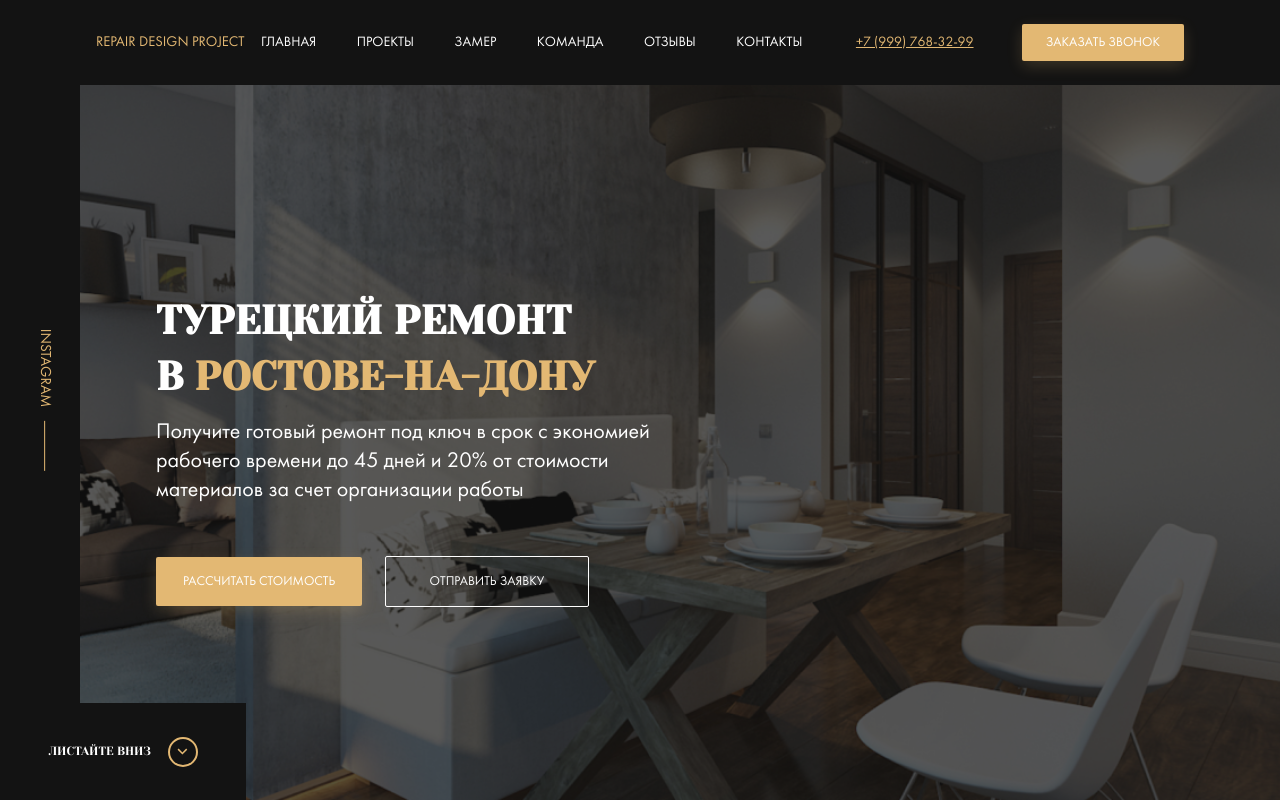
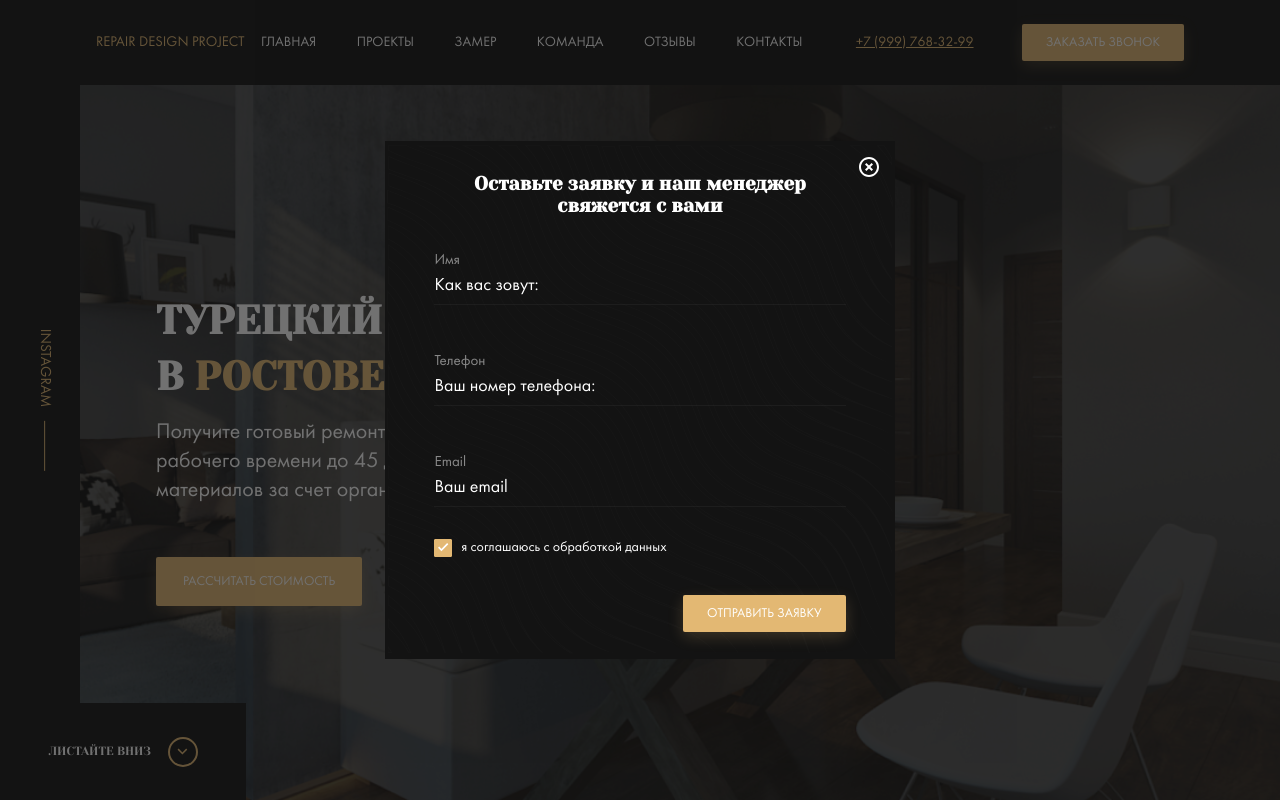
Before and after one commit to Kostya-star/Repairs_site, a website: page index.html in a window 1280 px wide. Shown: the top 800 px of the page. Drawn offline with Linux system fonts and the light colour scheme; files whose address does not match are found by name.

Commit message:
feat:created a modal window

```diff
--- a/index.html
+++ b/index.html
@@ -284,8 +284,34 @@
       </div>
     </section>
   </main>
+  <div class="modal">
+    <div class="modal__dialog">
+      <button class="modal__close"></button>
+      <h3 class="modal__title">Оставьте заявку и наш менеджер свяжется с вами </h3>
+      <form action="#" class="form modal__form">
 
+        <label for="user-name" class="label form__label label--light">Имя</label>
+        <input type="text" class="input form__input modal__input" id="user-name" placeholder="Как вас зовут:">
+
+        <label for="user-phone" class="label form__label label--light">Телефон</label>
+        <input type="tel" class="input form__input modal__input" id="user-phone" placeholder="Ваш номер телефона:">
+
+        <label for="user-email" class="label form__label label--light">Email</label>
+        <input type="email" class="input form__input modal__input" id="user-email" placeholder="Ваш email">
+
+        <div class="policy modal__policy">
+          <input type="checkbox" name="policy-checkbox" id="policy-checkbox" class="policy__checkbox" checked>
+          <label for="policy-checkbox" class="policy__label">я соглашаюсь с обработкой данных</label>
+        </div>
+        <!-- /.policy -->
+
+        <button class="button button--primary modal__button">Отправить заявку</button>
+
+      </form>
+      <!-- /.form modal__form -->
+    </div>
+    <!-- /.modal__dialog -->
   </div>
-  <!-- /.modal -->
+  <!-- .modal -->
 </body>
 </html>
--- a/sass/_interface.sass
+++ b/sass/_interface.sass
@@ -18,3 +18,35 @@
     background-color: transparent
     color: $light
     padding: 17px 27px
+.label
+  &--light
+    color: rgba($light, 0.5)
+    font-size: 1.07rem
+.input
+  background-color: transparent
+  border: none
+  border-bottom: 1px solid rgba(54, 54, 54, 0.3)
+  font-size: 1.285rem
+  color: $light
+  padding: 0.5rem 0
+  &::placeholder
+    color: $light
+.policy
+  &__checkbox
+    opacity: 0
+    visibility: hidden
+    &:checked +
+      .policy__label
+        &::before
+          background: $primary url('../img/mark.svg') no-repeat center / 0.8rem
+  &__label
+    display: flex
+    align-items: center
+    &::before
+      content: ""
+      width: 18px
+      height: 18px
+      border: 1px solid $primary
+      border-radius: 1px
+      cursor: pointer
+      margin-right: 0.64rem
--- a/sass/style.sass
+++ b/sass/style.sass
@@ -9,4 +9,5 @@
 @import 'templates/control'
 @import 'templates/types'
 @import 'templates/design'
+@import 'templates/_modal'
 @import 'media'
--- /dev/null
+++ b/sass/templates/_modal.sass
@@ -0,0 +1,46 @@
+.modal
+  position: fixed
+  z-index: 199
+  left: 0
+  right: 0
+  top: 0
+  bottom: 0
+  width: 100%
+  height: 100%
+  background-color: rgba($dark, 0.6)
+  display: flex
+  align-items: center
+  justify-content: center
+  &__dialog
+    position: relative
+    max-width: 36.36rem
+    background: $dark url('../img/modal-bg-lines.svg') no-repeat center
+    padding: 2.357rem 3.5rem 1.928rem
+    color: $light
+  &__close
+    position: absolute
+    right: 0
+    top: 0
+    width: 28px
+    height: 28px
+    background: transparent url('../img/close.svg') no-repeat center
+    border: none
+    margin: 12px
+    cursor: pointer
+  &__title
+    font-family: 'Yeseva One', cursive
+    font-size: 1.357rem
+    text-align: center
+    margin: 0
+    margin-bottom: 2.428rem
+  &__form
+    display: flex
+    flex-direction: column
+  &__input
+    margin-bottom: 3.428rem
+    &:last-of-type
+      margin-bottom: 1rem
+  &__policy
+    margin-bottom: 2.7rem
+  &__button
+    align-self: flex-end
```
Also changed, not shown: css/style.css, img/close.svg (added), img/mark.svg (added), img/modal-bg-lines.svg (added).
